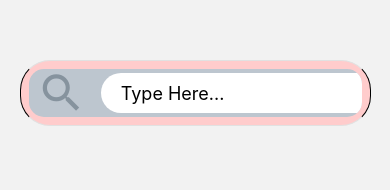
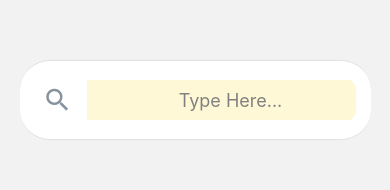
Before and after one commit to Yanni0923/SADproject, a React Native app: screen /QueryModify in a window 390 px wide. Shown: the part 200-390 px from the top of the page. Built offline with nearby package versions, Linux system fonts and the light colour scheme.

Commit message:
--修改searchBar設計--

```diff
--- a/screens/QueryModifyScreen.js
+++ b/screens/QueryModifyScreen.js
@@ -500,15 +500,16 @@ const QueryModifyScreen = ({ navigation }) => {
             <View style={styles.cardsWrapper}>
                 <SearchBar
                     round
-                    searchIcon={{ size: 50 }}
+                    searchIcon={{ size: 30 }}
                     onChangeText={(text) => searchFilterFunction(text)}
                     onClear={(text) => searchFilterFunction('')}
-                    placeholder="    Type Here..."
+                    placeholder="Type Here..."
                     value={search}
                     lightTheme={true}
-                    containerStyle={{ backgroundColor: '#FFCCCC', borderWidth: 1, borderRadius: 30 }}
-                    inputStyle={{ backgroundColor: 'white', borderRadius: 30 }}
-                    placeholderTextColor={'black'}
+                    containerStyle={{ backgroundColor: '#ffffff', padding: 15, borderRadius: 30 }}
+                    inputContainerStyle={{ backgroundColor: 'white' }}
+                    inputStyle={{ backgroundColor: '#FFF8D7', textAlign: 'center' }}
+                    placeholderTextColor={'gray'}
                 />
             </View>
             <View style={styles.categoryContainer}>
@@ -734,6 +735,9 @@ const styles = StyleSheet.create({
         width: '90%',
         alignSelf: 'center',
     },
+    searchBar: {
+
+    },
     card: {
         height: "100%",
         // marginVertical: 10,
```
